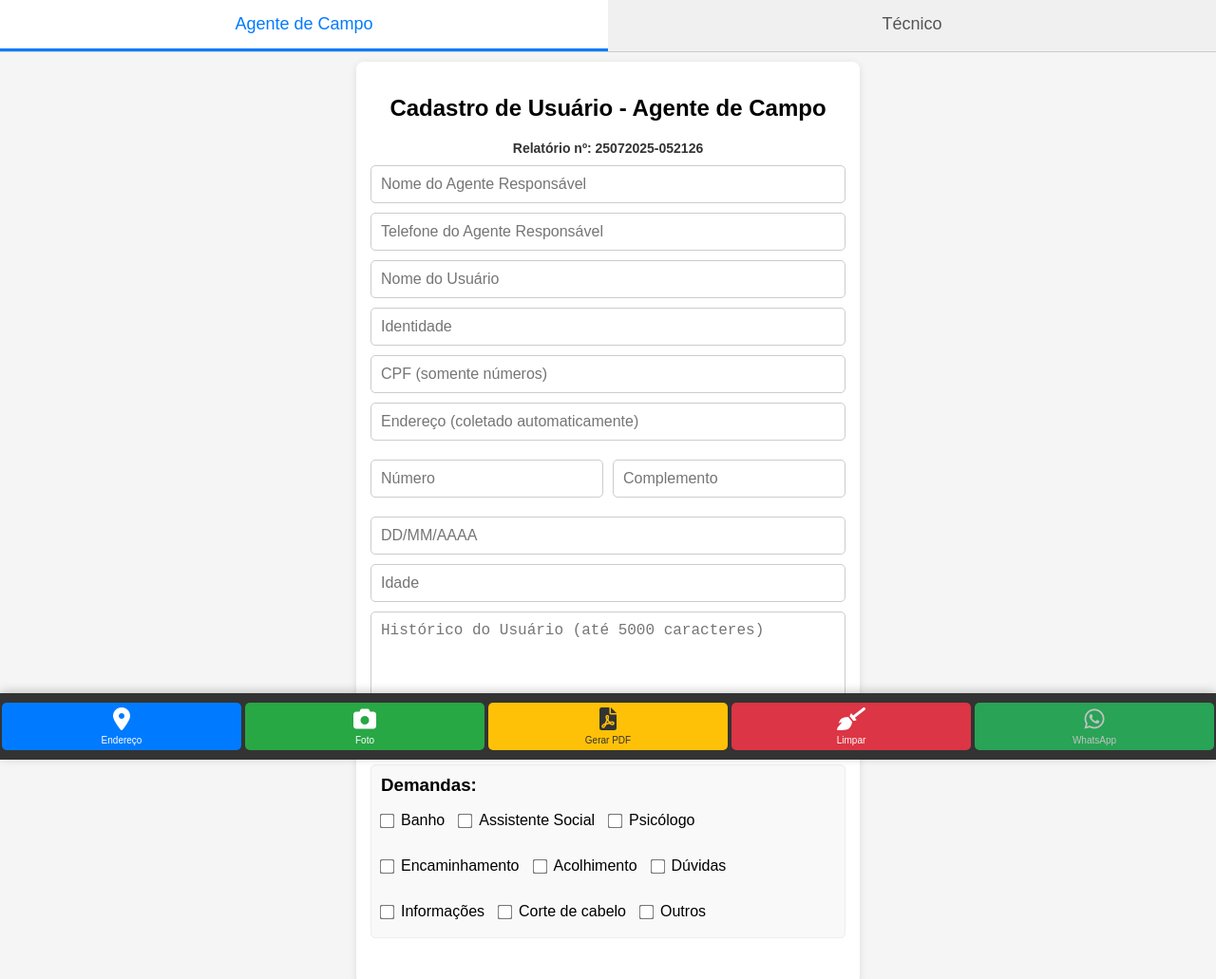
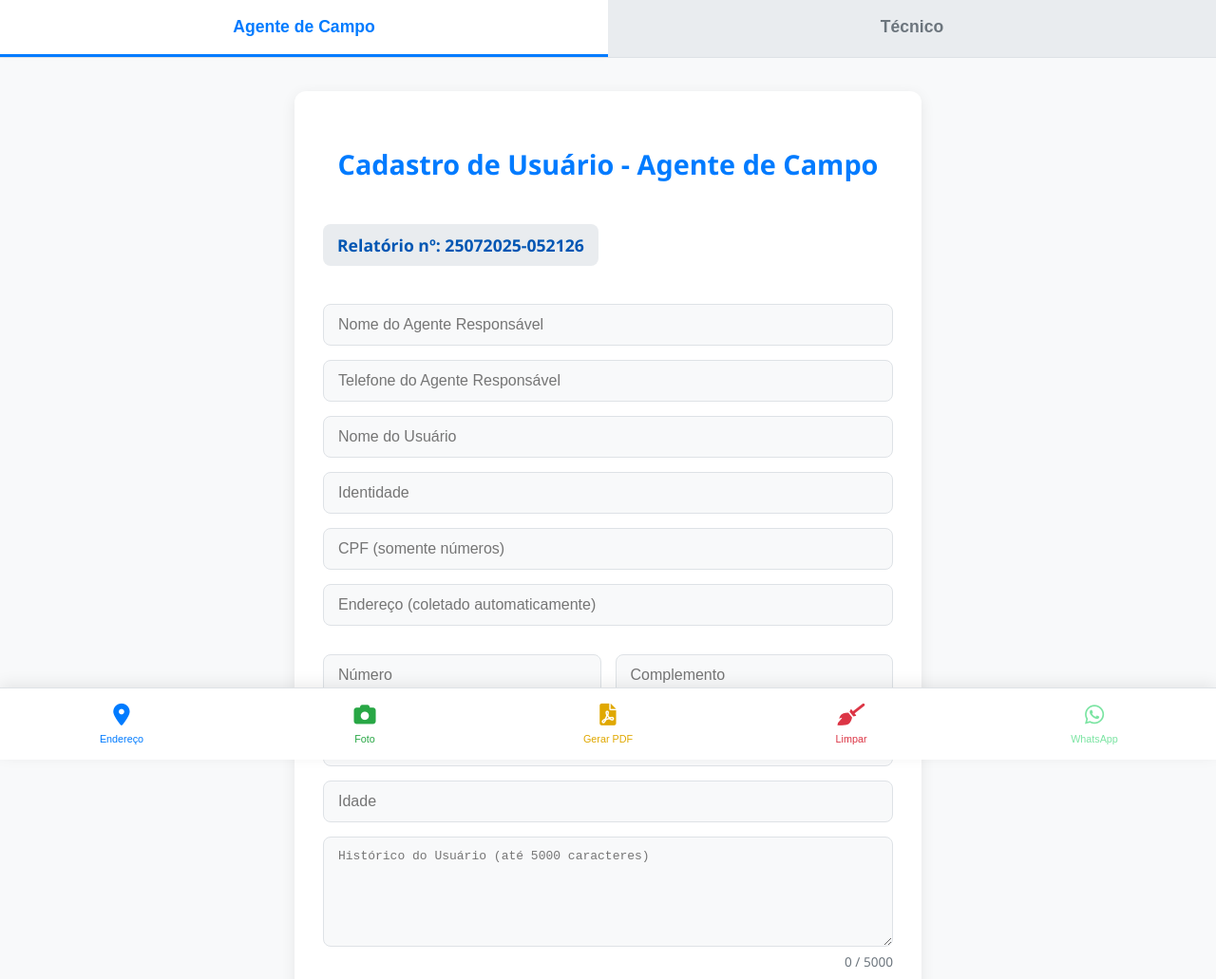
Before and after one commit to ofcalanolv/relatorioteste, a plain HTML site: page index.html in a window 1280 px wide. Shown: the top 1031 px of the page at 95% size. Drawn offline with nearby package versions, Linux system fonts and the light colour scheme.

Commit message:
Add files via upload

```diff
--- a/index.html
+++ b/index.html
@@ -8,89 +8,216 @@
     <script src="https://cdnjs.cloudflare.com/ajax/libs/jspdf-autotable/3.8.2/jspdf.plugin.autotable.min.js"></script>
     <link rel="stylesheet" href="https://cdnjs.cloudflare.com/ajax/libs/font-awesome/6.0.0-beta3/css/all.min.css">
     <style>
+        /* Variáveis CSS para cores */
+        :root {
+            --primary-color: #007bff; /* Azul para destaque/ações */
+            --primary-dark: #0056b3;
+            --secondary-color: #6c757d; /* Cinza para texto secundário */
+            --bg-light: #f8f9fa; /* Fundo claro */
+            --bg-medium: #e9ecef; /* Fundo de elementos */
+            --text-dark: #343a40; /* Texto principal */
+            --text-light: #ffffff; /* Texto claro */
+            --border-color: #dee2e6; /* Cor de borda */
+            --red-color: #dc3545; /* Vermelho para alerta/erro */
+            --green-color: #28a745; /* Verde para sucesso */
+            --whatsapp-green: #25d366; /* Verde WhatsApp */
+            --whatsapp-green-dark: #1da851;
+            --yellow-color: #ffc107; /* Amarelo para aviso */
+            --yellow-dark: #e0a800;
+        }
+
         body {
-            font-family: Arial, sans-serif;
-            margin: 0; /* Remove default body margin */
-            background: #f5f5f5;
-            padding-bottom: 70px; /* Add padding for the fixed taskbar */
+            font-family: 'Segoe UI', 'Roboto', 'Helvetica Neue', Arial, sans-serif; /* Fonte mais profissional */
+            margin: 0;
+            background: var(--bg-light);
+            padding-bottom: 70px; /* Padding para a taskbar fixa */
+            color: var(--text-dark);
+            line-height: 1.6;
+            -webkit-font-smoothing: antialiased; /* Suavização de fonte */
+            -moz-osx-font-smoothing: grayscale; /* Suavização de fonte */
         }
-        h2, h3 { text-align: center; }
+
+        h2 {
+            text-align: center;
+            color: var(--primary-color);
+            margin-bottom: 25px;
+            font-size: 1.8em;
+            font-weight: 600;
+        }
+
+        h3 {
+            text-align: left; /* Alinhamento para títulos de grupo */
+            color: var(--text-dark);
+            margin-top: 0;
+            margin-bottom: 15px;
+            font-size: 1.2em;
+            font-weight: 600;
+        }
+
         .container {
-            max-width: 500px;
-            margin: 10px auto; /* Adjust margin-top for tabs */
-            background: #fff;
-            padding: 15px;
+            max-width: 600px; /* Um pouco mais largo para melhor espaçamento */
+            margin: 20px auto;
+            background: var(--text-light);
+            padding: 30px;
+            border-radius: 12px;
+            box-shadow: 0 4px 15px rgba(0,0,0,0.08); /* Sombra mais suave */
+            margin-bottom: 30px;
+        }
+
+        input[type="text"],
+        input[type="tel"],
+        input[type="date"], /* Adicionei para caso mude o input type */
+        textarea {
+            display: block;
+            margin: 15px 0; /* Mais espaçamento vertical */
+            padding: 12px 15px;
+            width: 100%;
+            border: 1px solid var(--border-color);
+            border-radius: 8px; /* Bordas mais arredondadas */
+            font-size: 1em;
+            color: var(--text-dark);
+            background-color: var(--bg-light);
+            box-sizing: border-box;
+            transition: border-color 0.3s, box-shadow 0.3s;
+        }
+
+        input:focus, textarea:focus {
+            border-color: var(--primary-color);
+            box-shadow: 0 0 0 3px rgba(0, 123, 255, 0.25); /* Sombra no foco */
+            outline: none;
+        }
+
+        input:disabled, textarea:disabled {
+            background-color: var(--bg-medium);
+            color: var(--secondary-color);
+            cursor: not-allowed;
+            opacity: 0.9;
+        }
+
+        .inline-fields {
+            display: flex;
+            gap: 15px; /* Mais espaçamento entre campos */
+        }
+        .inline-fields input {
+            flex: 1;
+        }
+
+        #fotosPreview, #fotosDocumentoPreview {
+            display: flex;
+            flex-wrap: wrap;
+            gap: 10px; /* Espaçamento entre as miniaturas */
+            margin-top: 20px;
+            padding: 5px;
+            border: 1px dashed var(--border-color); /* Borda discreta para a área de preview */
             border-radius: 8px;
-            box-shadow: 0 2px 8px rgba(0,0,0,0.1);
-            margin-bottom: 20px; /* Space above the taskbar */
+            min-height: 90px; /* Altura mínima para mostrar a área */
+            justify-content: center; /* Centraliza as miniaturas */
+            align-items: center;
         }
-        input, textarea {
-            display: block;
-            margin: 10px 0;
-            padding: 10px;
-            width: 100%;
-            border: 1px solid #ccc;
-            border-radius: 5px;
-            font-size: 16px;
-            box-sizing: border-box; /* Include padding in element's total width and height */
+
+        .foto-container {
+            position: relative;
+            display: inline-block;
+            border-radius: 8px;
+            overflow: hidden; /* Garante que a imagem respeite o border-radius */
+            box-shadow: 0 2px 5px rgba(0,0,0,0.1);
         }
-        /* Style for disabled inputs and buttons */
-        input:disabled, textarea:disabled, button:disabled {
-            background-color: #e9e9e9;
-            color: #555;
-            cursor: not-allowed;
-            opacity: 0.7; /* Make disabled buttons slightly faded */
+
+        .foto-thumb {
+            width: 90px; /* Um pouco maior */
+            height: 90px; /* Um pouco maior */
+            object-fit: cover;
+            display: block; /* Remove espaço extra abaixo da imagem */
         }
-        .inline-fields { display: flex; gap: 10px; }
-        .inline-fields input { flex: 1; }
-        #fotosPreview, #fotosDocumentoPreview { display: flex; flex-wrap: wrap; gap: 5px; margin-top: 10px; }
-        .foto-container { position: relative; display: inline-block; }
-        .foto-thumb { width: 80px; height: 80px; object-fit: cover; border-radius: 5px; border: 1px solid #ccc; }
+
         .remove-btn {
             position: absolute;
-            top: -8px;
-            right: -8px;
-            background: red;
-            color: white;
+            top: 5px;
+            right: 5px;
+            background: var(--red-color);
+            color: var(--text-light);
             border: none;
             border-radius: 50%;
-            font-size: 14px;
-            width: 20px;
-            height: 20px;
+            font-size: 0.8em;
+            width: 24px; /* Maior para melhor toque */
+            height: 24px;
             cursor: pointer;
             display: flex;
             align-items: center;
             justify-content: center;
-            line-height: 1;
+            opacity: 0.9;
+            transition: background 0.2s, opacity 0.2s;
         }
-        #gps { font-size: 14px; color: #555; }
-        #contador { font-size: 12px; text-align: right; color: #555; margin-top: -8px; }
-        #codigoDisplay, #codigoDisplayTecnico { font-size: 14px; font-weight: bold; text-align: center; margin-top: 10px; color: #333; }
+        .remove-btn:hover {
+            background: #c82333;
+            opacity: 1;
+        }
+
+        #gps {
+            font-size: 0.9em;
+            color: var(--secondary-color);
+            text-align: center;
+            margin-top: 10px;
+        }
+
+        #contador {
+            font-size: 0.85em;
+            text-align: right;
+            color: var(--secondary-color);
+            margin-top: -10px; /* Ajuste para ficar mais próximo da textarea */
+            margin-bottom: 10px;
+        }
+
+        #codigoDisplay, #codigoDisplayTecnico {
+            font-size: 1.1em;
+            font-weight: bold;
+            text-align: center;
+            margin-top: 15px;
+            margin-bottom: 25px;
+            color: var(--primary-dark);
+            padding: 8px 15px;
+            background: var(--bg-medium);
+            border-radius: 8px;
+            display: inline-block; /* Para centralizar com text-align */
+            width: auto; /* Para não ocupar 100% da largura */
+            max-width: 90%; /* Limitar a largura em telas menores */
+            box-sizing: border-box;
+        }
+
         #mapPreview {
             width: 100%;
-            height: 150px;
-            background-color: #e0e0e0;
-            border: 1px solid #ccc;
-            margin-top: 10px;
-            display: none; /* Hidden by default */
-            object-fit: cover;
+            height: 180px; /* Altura um pouco maior para o mapa */
+            background-color: var(--bg-medium);
+            border: 1px solid var(--border-color);
+            border-radius: 8px;
+            margin-top: 20px;
+            display: none;
+            object-fit: cover; /* Garante que a imagem preencha a área */
         }
+
         .camera-controls {
             display: flex;
             gap: 10px;
-            margin-top: 10px;
+            margin-top: 20px;
         }
+
         .camera-controls button {
             flex: 1;
             margin: 0;
-            padding: 10px;
-            width: 100%;
-            border: 1px solid #ccc;
-            border-radius: 5px;
-            font-size: 16px;
-            background: #007bff; color: white; border: none; font-weight: bold; cursor: pointer;
+            padding: 12px 15px;
+            border: none;
+            border-radius: 8px;
+            font-size: 1em;
+            font-weight: 600;
+            cursor: pointer;
+            transition: background 0.3s, box-shadow 0.3s;
+            color: var(--text-light);
         }
-        .camera-controls button:hover { background: #0056b3; }
+        .camera-controls button#captureBtn { background: var(--primary-color); }
+        .camera-controls button#captureBtn:hover { background: var(--primary-dark); }
+        .camera-controls button#stopCameraBtn { background: var(--red-color); }
+        .camera-controls button#stopCameraBtn:hover { background: #c82333; }
+
 
         /* Taskbar Styles */
         .taskbar {
@@ -98,88 +225,105 @@
             bottom: 0;
             left: 0;
             width: 100%;
-            background-color: #333;
+            background-color: var(--text-light); /* Fundo claro para a taskbar */
+            border-top: 1px solid var(--border-color);
             display: flex;
             justify-content: space-around;
             align-items: center;
-            padding: 10px 0;
-            box-shadow: 0 -2px 10px rgba(0,0,0,0.2);
-            z-index: 1000; /* Ensure it stays on top */
+            padding: 8px 0; /* Padding ajustado */
+            box-shadow: 0 -4px 15px rgba(0,0,0,0.08); /* Sombra suave para cima */
+            z-index: 1000;
         }
+
         .taskbar button {
             background: none;
             border: none;
-            color: white;
-            font-size: 12px;
+            color: var(--secondary-color); /* Cor dos ícones/texto */
+            font-size: 0.9em;
             display: flex;
             flex-direction: column;
             align-items: center;
             gap: 5px;
             cursor: pointer;
-            padding: 5px 10px;
-            border-radius: 5px;
-            transition: background 0.2s;
-            flex: 1; /* Distribute space evenly */
-            margin: 0 2px; /* Small margin between buttons */
-        }
-        .taskbar button:not(:disabled):hover { /* Apply hover only when not disabled */
-            background: #555;
-        }
-        .taskbar button i {
-            font-size: 24px; /* Icon size */
-        }
-        .taskbar button span {
-            font-size: 10px; /* Label size */
-            white-space: nowrap; /* Keep label on one line */
+            padding: 8px 12px;
+            border-radius: 8px;
+            transition: background 0.2s, color 0.2s;
+            flex: 1;
+            margin: 0 4px;
         }
 
-        /* Specific button colors */
-        #btnColetarGPS { background: #007bff; }
-        #btnColetarGPS:not(:disabled):hover { background: #0056b3; }
-        #btnTirarFoto { background: #28a745; }
-        #btnTirarFoto:not(:disabled):hover { background: #218838; }
-        #btnGerarPDF { background: #ffc107; color: #333; } /* Adjusted color for visibility */
-        #btnGerarPDF:not(:disabled):hover { background: #e0a800; }
-        #btnLimparFormulario { background: #dc3545; }
-        #btnLimparFormulario:not(:disabled):hover { background: #c82333; }
-        #btnEnviarWhatsApp { background: #25d366; } /* WhatsApp green, always visible */
-        #btnEnviarWhatsApp:not(:disabled):hover { background: #1da851; }
+        .taskbar button:not(:disabled):hover {
+            background: var(--bg-medium);
+            color: var(--primary-color);
+        }
+
+        .taskbar button i {
+            font-size: 1.6em; /* Tamanho dos ícones */
+            margin-bottom: 3px;
+        }
+
+        .taskbar button span {
+            font-size: 0.75em; /* Tamanho do label */
+            white-space: nowrap;
+        }
+
+        /* Cores específicas dos botões da taskbar */
+        .taskbar button#btnColetarGPS { color: var(--primary-color); }
+        .taskbar button#btnTirarFoto { color: var(--green-color); }
+        .taskbar button#btnGerarPDF { color: var(--yellow-dark); } /* Amarelo mais escuro para melhor contraste */
+        .taskbar button#btnLimparFormulario { color: var(--red-color); }
+        .taskbar button#btnEnviarWhatsApp { color: var(--whatsapp-green); }
+
+        /* Estado desabilitado para botões da taskbar */
+        .taskbar button:disabled {
+            color: var(--border-color); /* Cor mais clara para desabilitado */
+            cursor: not-allowed;
+            opacity: 0.6;
+        }
 
 
-        @media (max-width: 600px) {
-            .inline-fields { flex-direction: column; }
-            .camera-controls { flex-direction: column; }
+        @media (max-width: 768px) {
+            .container {
+                margin: 15px auto;
+                padding: 20px;
+                border-radius: 0; /* Remover borda em telas pequenas para parecer mais integrado */
+                box-shadow: none;
+            }
+            .inline-fields { flex-direction: column; gap: 0; }
+            .inline-fields input { margin-bottom: 10px; }
+
+            .camera-controls { flex-direction: column; gap: 8px; }
+
+            .taskbar {
+                padding: 5px 0;
+            }
             .taskbar button {
-                padding: 5px 5px; /* Adjust padding for smaller screens */
+                padding: 5px 5px;
+                gap: 2px;
             }
             .taskbar button i {
-                font-size: 20px; /* Smaller icons on small screens */
+                font-size: 1.4em;
             }
             .taskbar button span {
-                font-size: 9px; /* Smaller labels on small screens */
+                font-size: 0.7em;
             }
         }
 
         /* Checkbox demands styling */
         .demand-group {
-            margin-top: 15px;
-            margin-bottom: 10px;
-            border: 1px solid #eee;
-            padding: 10px;
-            border-radius: 5px;
-            background: #f9f9f9;
+            margin-top: 25px;
+            margin-bottom: 20px;
+            border: 1px solid var(--border-color);
+            padding: 20px;
+            border-radius: 10px;
+            background: var(--bg-light);
         }
-        .demand-group h3 {
-            margin-top: 0;
-            text-align: left;
-            margin-bottom: 10px;
-        }
-        /* Flexbox for side-by-side checkboxes */
+
         .demand-items-container {
             display: flex;
-            flex-wrap: wrap; /* Allow items to wrap to the next line */
-            gap: 15px; /* Space between items */
-            justify-content: flex-start; /* Align items to the start */
+            flex-wrap: wrap;
+            gap: 15px 25px; /* Espaçamento horizontal e vertical */
+            justify-content: flex-start;
         }
         .demand-item {
             display: flex;
@@ -187,59 +331,66 @@
         }
         .demand-item input[type="checkbox"] {
             width: auto;
-            margin-right: 8px; /* Slightly less margin for tighter fit */
-            transform: scale(1.2); /* Make checkboxes slightly larger */
+            margin: 0; /* Remove margem padrão */
+            margin-right: 10px; /* Espaçamento entre checkbox e label */
+            transform: scale(1.1); /* Um pouco maior */
+            accent-color: var(--primary-color); /* Cor do checkbox quando marcado */
         }
         .demand-item label {
-            font-size: 16px;
+            font-size: 0.95em;
             cursor: pointer;
-            white-space: nowrap; /* Keep label on one line */
+            color: var(--text-dark);
         }
         #outrosDemandaContainer, #outrosDemandaContainerTecnico {
-            margin-top: 10px;
-            width: 100%; /* Take full width below other checkboxes */
+            margin-top: 20px;
+            width: 100%;
         }
         #outrosDemandaInput, #outrosDemandaInputTecnico {
             margin-top: 5px;
-            width: calc(100% - 20px); /* Adjust for padding */
-            display: block;
+            width: calc(100% - 30px); /* Ajusta para padding do input */
         }
 
         /* Tab Styles */
         .tabs {
             display: flex;
             justify-content: center;
-            background: #eee;
+            background: var(--bg-medium);
             padding: 0;
-            margin-top: 0; /* Align with top of body */
-            border-bottom: 1px solid #ccc;
+            margin-top: 0;
+            border-bottom: 1px solid var(--border-color);
+            position: sticky; /* Fixa as abas no topo */
+            top: 0;
+            z-index: 100; /* Garante que fique acima de outros elementos */
         }
         .tab-button {
-            flex: 1; /* Distribute space evenly */
-            padding: 15px 20px;
+            flex: 1;
+            padding: 18px 25px; /* Mais padding para maior área de clique */
             cursor: pointer;
             border: none;
-            background: #f0f0f0;
-            font-size: 18px;
-            color: #555;
-            transition: background 0.3s, color 0.3s;
-            border-bottom: 3px solid transparent; /* For active indicator */
+            background: var(--bg-medium);
+            font-size: 1.1em;
+            color: var(--secondary-color);
+            transition: background 0.3s, color 0.3s, border-bottom 0.3s;
+            border-bottom: 3px solid transparent;
             text-align: center;
+            font-weight: 600;
         }
         .tab-button:hover {
-            background: #e0e0e0;
+            background: var(--bg-light);
+            color: var(--text-dark);
         }
         .tab-button.active {
-            background: #fff;
-            color: #007bff;
-            border-bottom: 3px solid #007bff;
+            background: var(--text-light);
+            color: var(--primary-color);
+            border-bottom: 3px solid var(--primary-color);
+            box-shadow: 0 -2px 8px rgba(0,0,0,0.05); /* Sombra suave para a aba ativa */
         }
         .tab-content {
-            display: none; /* Hidden by default */
-            /* Add some padding if needed, but container already has it */
+            display: none;
+            padding-top: 15px; /* Espaçamento entre a aba e o conteúdo */
         }
         .tab-content.active {
-            display: block; /* Show active tab content */
+            display: block;
         }
     </style>
 </head>
@@ -322,7 +473,7 @@
             <video id="video" width="100%" autoplay style="display:none;" playsinline></video>
             <div class="camera-controls">
                 <button id="captureBtn" style="display:none;" onclick="capturarImagem('agente')">Capturar Imagem</button>
-                <button id="stopCameraBtn" style="display:none; background: #dc3545;" onclick="pararCamera('agente')">Fechar Câmera</button>
+                <button id="stopCameraBtn" style="display:none;" onclick="pararCamera('agente')">Fechar Câmera</button>
             </div>
             <div id="fotosPreview"></div>
 
```
